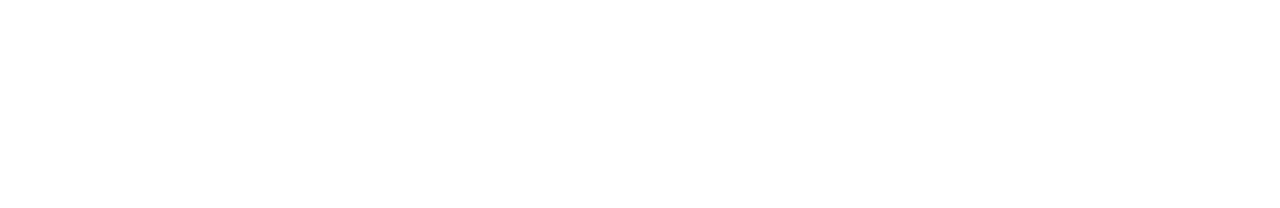
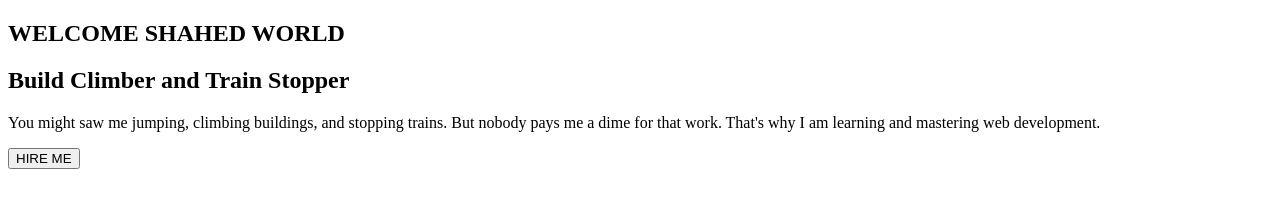
Before and after one commit to Shahedh0ssain/my-portfolio, a plain HTML site: page index.html in a window 1280 px wide. Drawn offline with Linux system fonts and the light colour scheme.

Commit message:
second commit

```diff
--- a/index.html
+++ b/index.html
@@ -8,6 +8,17 @@
     <link rel="stylesheet" href="style.css">
 </head>
 <body>
+    <section>
+        <div>
+            <h1>WELCOME SHAHED WORLD</h1>
+            <h2>Build Climber and Train Stopper</h2>
+            <p>You might saw me jumping, climbing buildings,
+            and stopping trains. But nobody pays me a dime for that work.
+            That's why I am learning and mastering web development.</p>
+            <button>HIRE ME</button>
 
+
+        </div>
+    </section>
 </body>
 </html>
```
